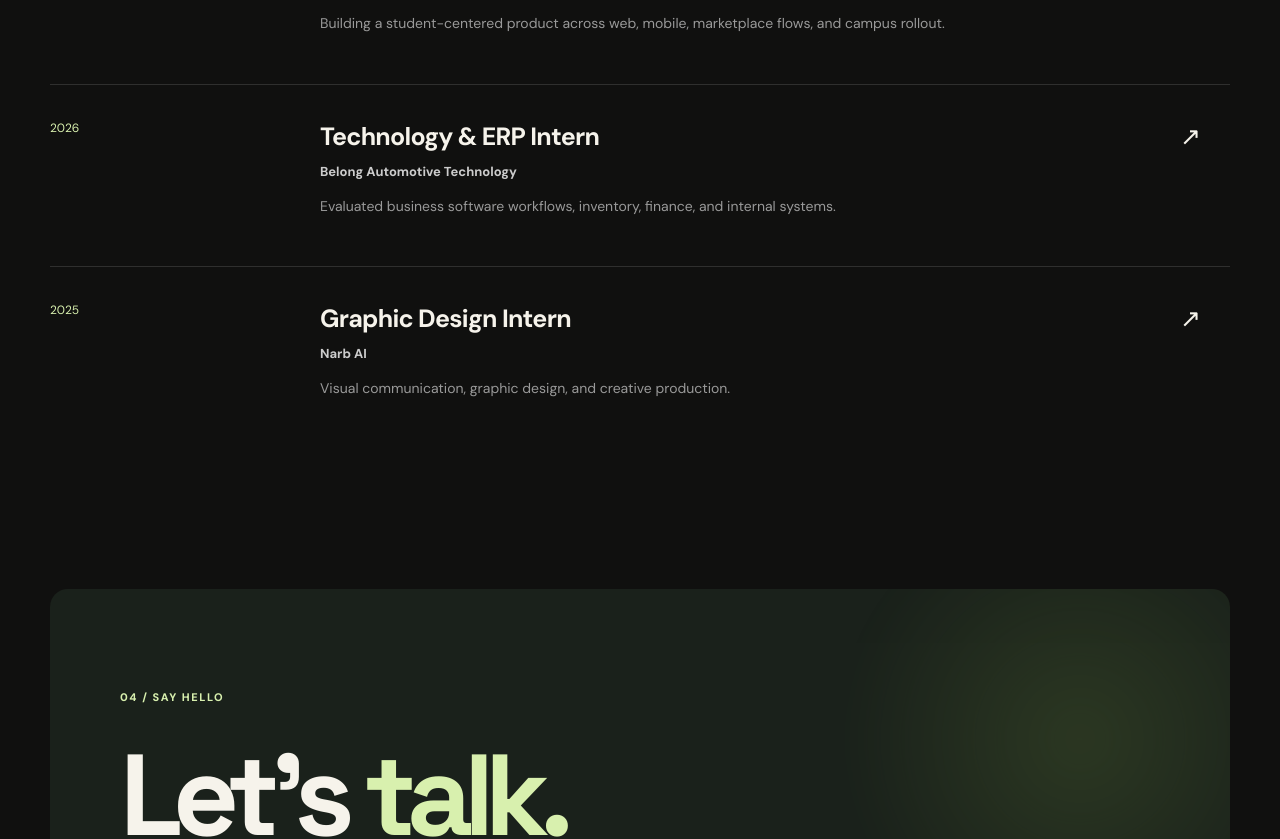
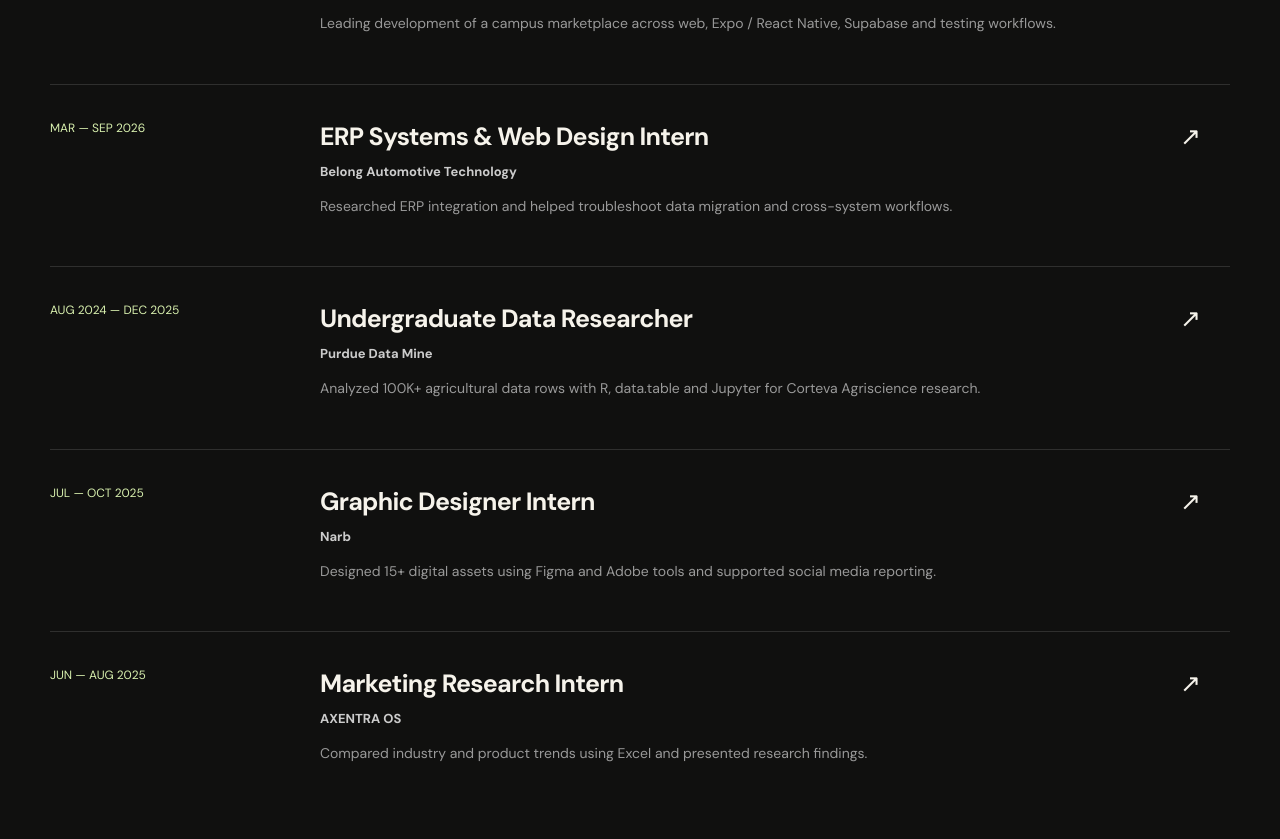
Before and after one commit to skrgulang/congyuzhao-portfolio, a Next.js app: page / in a window 1280 px wide. Shown: the part 7740-8579 px from the top of the page. Built offline with nearby package versions, Linux system fonts and the light colour scheme.

Commit message:
Align homepage experience entries and dates with uploaded resume

```diff
--- a/app/page.js
+++ b/app/page.js
@@ -11,9 +11,11 @@ const projects = [
   {id:'systems',n:'06',name:'Gameplay Systems',type:'Interaction · Prototyping',category:'Games',status:'PROJECT STUDY',desc:'Unity prototypes covering puzzle states, objectives, triggers and player feedback.',contribution:'Game logic · Interface states · Prototyping',stack:['Unity','C#','Interaction design'],symbol:'⌘',tone:'green',slug:'gameplay-systems'}
 ];
 const experience=[
-  {year:'2026 — Now',role:'Founder · Aspire 101',org:'Cloudora Labs',detail:'Building a student-centered product across web, mobile, marketplace flows, and campus rollout.'},
-  {year:'2026',role:'Technology & ERP Intern',org:'Belong Automotive Technology',detail:'Evaluated business software workflows, inventory, finance, and internal systems.'},
-  {year:'2025',role:'Graphic Design Intern',org:'Narb AI',detail:'Visual communication, graphic design, and creative production.'}
+  {year:'SEP 2026 — NOW',role:'Founder · Aspire 101',org:'Cloudora Labs',detail:'Leading development of a campus marketplace across web, Expo / React Native, Supabase and testing workflows.'},
+  {year:'MAR — SEP 2026',role:'ERP Systems & Web Design Intern',org:'Belong Automotive Technology',detail:'Researched ERP integration and helped troubleshoot data migration and cross-system workflows.'},
+  {year:'AUG 2024 — DEC 2025',role:'Undergraduate Data Researcher',org:'Purdue Data Mine',detail:'Analyzed 100K+ agricultural data rows with R, data.table and Jupyter for Corteva Agriscience research.'},
+  {year:'JUL — OCT 2025',role:'Graphic Designer Intern',org:'Narb',detail:'Designed 15+ digital assets using Figma and Adobe tools and supported social media reporting.'},
+  {year:'JUN — AUG 2025',role:'Marketing Research Intern',org:'AXENTRA OS',detail:'Compared industry and product trends using Excel and presented research findings.'}
 ];
 export default function Home(){
  const [filter,setFilter]=useState('All');
```
